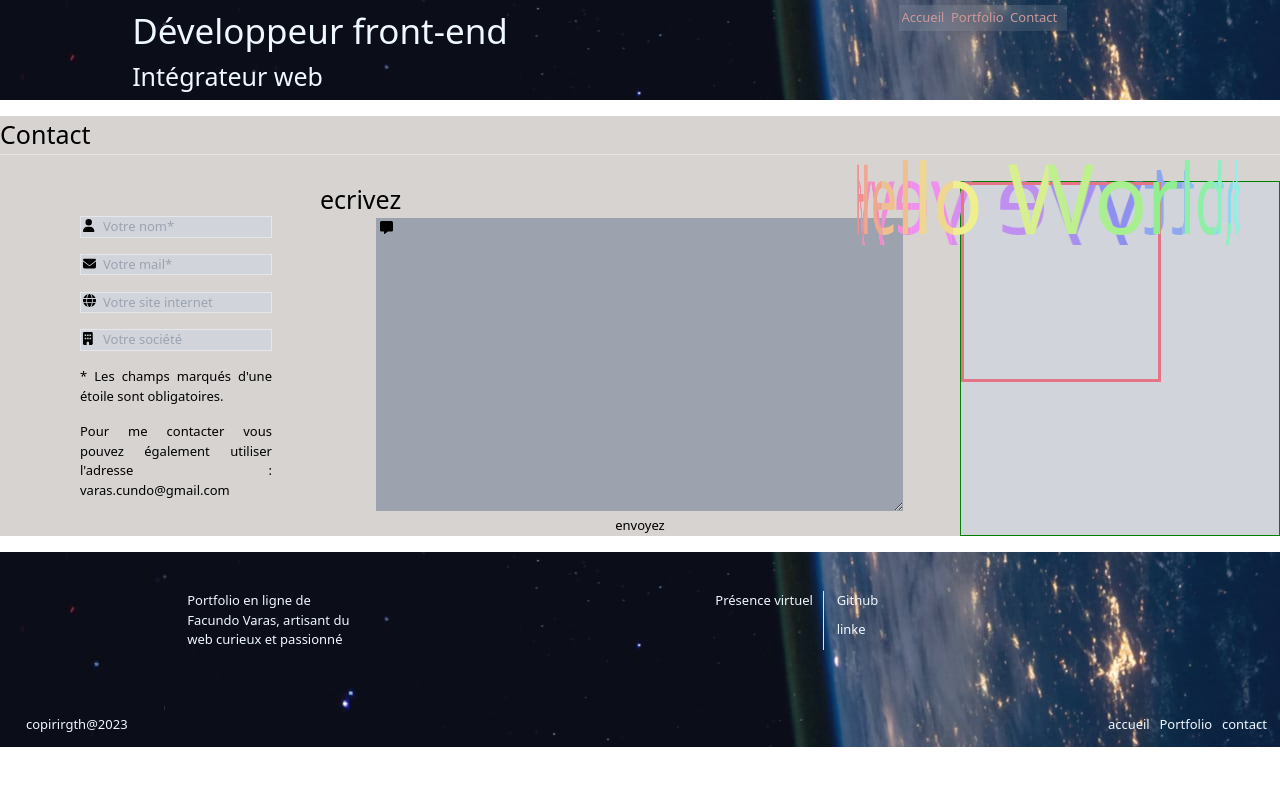
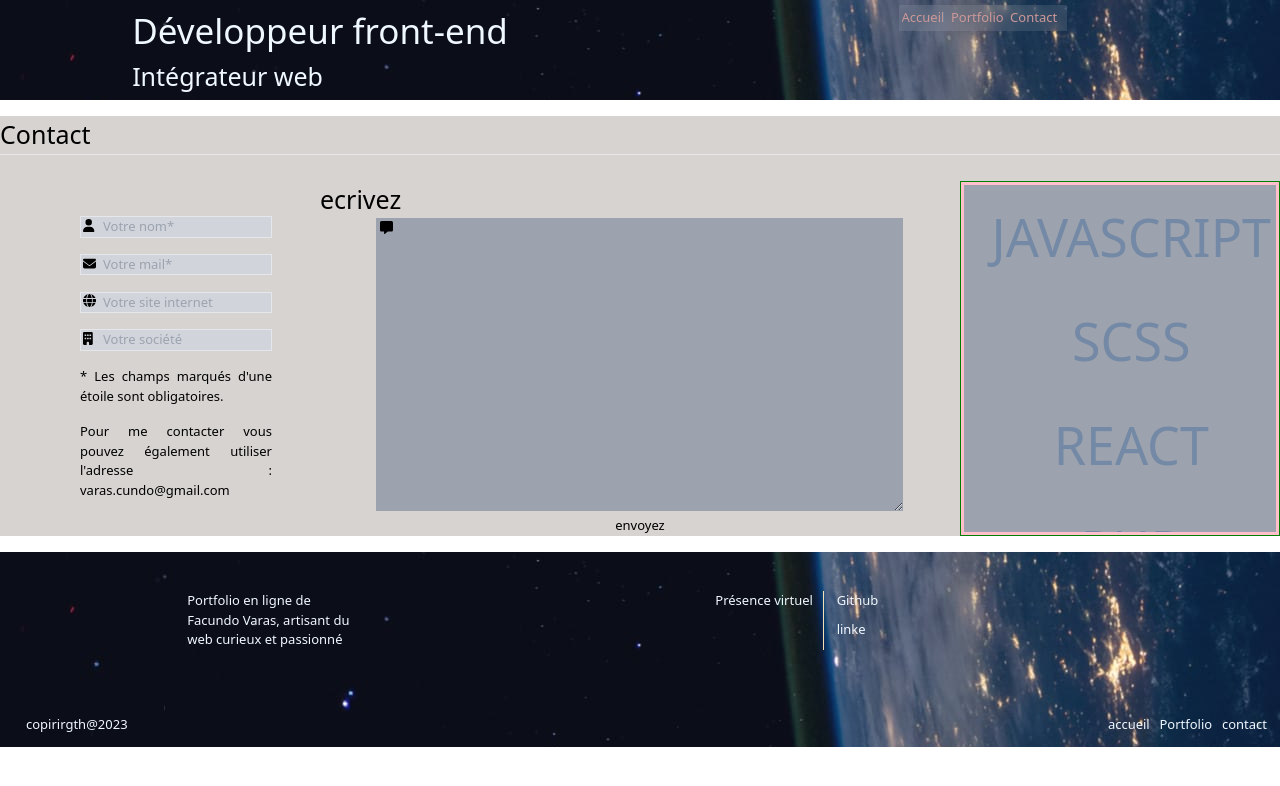
Before and after one commit to cundovar/portefolioReact, a React (Create React App) app: page /contact in a window 1280 px wide. Shown: the top 786 px of the page. Built offline with nearby package versions, Linux system fonts and the light colour scheme.

Commit message:
11 ajout animation2

```diff
--- a/src/components/pages/contact/animation/animation.js
+++ b/src/components/pages/contact/animation/animation.js
@@ -7,37 +7,22 @@ const Animation=()=>{
 
     return(
 
+        <div className="main">
+        <div className="roller">
+          <h1>
+            <span id="rolltext">
+              <h3>Javascript</h3>
+              <h3>SCSS</h3>
+              <h3>REACT</h3>
+              <h3>PHP</h3>
+              <h3>WORDPRESS</h3>
+            </span>
+          </h1>
+
+        </div>
+      </div>
 
 
-<div class="scene">
-  <div class="banner">
-   <div class="panel"></div>
-   <div class="panel"></div>
-   <div class="panel"></div>
-   <div class="panel"></div>
-   <div class="panel"></div>
-    <div class="panel"></div>
-    <div class="panel"></div>
-    <div class="panel"></div>
-    <div class="panel"></div>
-    <div class="panel"></div>
-    <div class="panel"></div>
-    <div class="panel"></div>
-    <div class="panel"></div>
-    <div class="panel"></div>
-    <div class="panel"></div>
-    <div class="panel"></div>
-    <div class="panel"></div>
-    <div class="panel"></div>
-    <div class="panel"></div>
-    <div class="panel"></div>
-    <div class="panel"></div>
-    <div class="panel"></div>
-    <div class="panel"></div>
-    <div class="panel"></div>
-  </div>
-  <div class="screen"></div>
-</div>
 
 
 
--- a/src/components/pages/contact/contact.js
+++ b/src/components/pages/contact/contact.js
@@ -111,8 +111,11 @@ const Contact = () => {
         </form>
       </div>
 
-      <div className="contact-animation w-1/4 bg-gray-300 relative">
+      <div className="contact-animation  w-1/4 bg-gray-300 ">
+
         <Animation/>
+
+
       </div>
     </div>
   </div>
--- a/src/index.css
+++ b/src/index.css
@@ -210,7 +210,7 @@ textarea {
 }
 
 .contact-animation {
-  border: 1px solid green;
+  background-color: rgb(156, 163, 175);
 }
 
 @media screen and (max-width: 800px) {
@@ -261,192 +261,105 @@ textarea {
   background-color: black;
 }
 
-.scene {
-  position: relative;
-  width: 200px;
-  height: 200px;
-  transform-style: preserve-3d;
-  border: 3px solid rgb(229, 116, 135);
+.main {
+  height: 100%;
+  width: 100%;
+  display: flex;
+  align-items: center;
+  justify-content: center;
+  text-align: center;
+  border: 1px solid green;
 }
 
-.banner {
-  display: flex;
-  transform-style: preserve-3d;
-  animation: rotate 24s infinite linear;
+.main h1 {
+  text-align: center;
+  text-transform: uppercase;
+  color: #F1FAEE;
+  font-size: 4rem;
 }
 
-@keyframes rotate {
-  to {
-    transform: rotateY(-360deg);
+.main h1 h3 {
+  font-size: 4rem;
+  text-align: center;
+  color: #7489a5;
+}
+
+.roller {
+  height: 100%;
+  border: 3px pink solid;
+  line-height: 8rem;
+  position: relative;
+  overflow: hidden;
+  width: 100%;
+  margin: auto;
+  display: flex;
+  justify-content: center;
+  align-items: center;
+  color: #1D3557;
+}
+
+#spare-time {
+  font-size: 5rem;
+  font-style: italic;
+  letter-spacing: 1rem;
+  margin-top: 0;
+  color: #A8DADC;
+}
+
+.roller #rolltext {
+  position: absolute;
+  top: 0;
+  animation: slide 7s infinite;
+  left: 1rem;
+}
+
+@keyframes slide {
+  0% {
+    top: 0;
+  }
+  25% {
+    top: -8rem;
+  }
+  50% {
+    top: -15rem;
+  }
+  72.5% {
+    top: -30rem;
   }
 }
-.panel {
-  position: absolute;
-  transform: translate(-50%, -50%) rotateY(var(--angle)) translateZ(190px);
-  width: 50px;
-  height: 120px;
-  overflow: hidden;
+@media screen and (max-width: 600px) {
+  h1 {
+    text-align: center;
+    text-transform: uppercase;
+    color: #F1FAEE;
+    font-size: 2.125rem;
   }
-
-.panel::before {
-  position: absolute;
-  left: var(--left);
-  content: "Hello World,ght ttyye yeyy yyyy y it's a nice day!";
-  font-size: 96px;
-  width: max-content;
-  color: hsl(var(--hue), 75%, 75%);
+  .roller {
+    height: 2.6rem;
+    line-height: 2.125rem;
   }
-
-.panel:nth-child(1) {
-  --left: 0px;
-  --hue: 0;
-  --angle: 0deg;
+  #spare-time {
+    font-size: 1rem;
+    letter-spacing: 0.1rem;
   }
-
-.panel:nth-child(2) {
-  --left: -50px;
-  --hue: 15;
-  --angle: 15deg;
+  .roller #rolltext {
+    animation: slide-mob 5s infinite;
   }
-
-.panel:nth-child(3) {
-  --left: -100px;
-  --hue: 30;
-  --angle: 30deg;
+  @keyframes slide-mob {
+    0% {
+      top: 0;
     }
-
-.panel:nth-child(4) {
-  --left: -150px;
-  --hue: 45;
-  --angle: 45deg;
+    25% {
+      top: -2.125rem;
     }
-
-.panel:nth-child(5) {
-  --left: -200px;
-  --hue: 60;
-  --angle: 60deg;
+    50% {
+      top: -4.25rem;
     }
-
-.panel:nth-child(6) {
-  --left: -250px;
-  --hue: 75;
-  --angle: 75deg;
+    72.5% {
+      top: -6.375rem;
     }
-
-.panel:nth-child(7) {
-  --left: -300px;
-  --hue: 90;
-  --angle: 90deg;
   }
-
-.panel:nth-child(8) {
-  --left: -350px;
-  --hue: 105;
-  --angle: 105deg;
 }
-
-.panel:nth-child(9) {
-  --left: -400px;
-  --hue: 120;
-  --angle: 120deg;
-}
-
-.panel:nth-child(10) {
-  --left: -450px;
-  --hue: 135;
-  --angle: 135deg;
-}
-
-.panel:nth-child(11) {
-  --left: -500px;
-  --hue: 150;
-  --angle: 150deg;
-}
-
-.panel:nth-child(12) {
-  --left: -550px;
-  --hue: 165;
-  --angle: 165deg;
-}
-
-.panel:nth-child(13) {
-  --left: -600px;
-  --hue: 180;
-  --angle: 180deg;
-}
-
-.panel:nth-child(14) {
-  --left: -650px;
-  --hue: 195;
-  --angle: 195deg;
-}
-
-.panel:nth-child(15) {
-  --left: -700px;
-  --hue: 210;
-  --angle: 210deg;
-}
-
-.panel:nth-child(16) {
-  --left: -750px;
-  --hue: 225;
-  --angle: 225deg;
-}
-
-.panel:nth-child(17) {
-  --left: -800px;
-  --hue: 240;
-  --angle: 240deg;
-}
-
-.panel:nth-child(18) {
-  --left: -850px;
-  --hue: 255;
-  --angle: 255deg;
-}
-
-.panel:nth-child(19) {
-  --left: -900px;
-  --hue: 270;
-  --angle: 270deg;
-}
-
-.panel:nth-child(20) {
-  --left: -950px;
-  --hue: 285;
-  --angle: 285deg;
-}
-
-.panel:nth-child(21) {
-  --left: -1000px;
-  --hue: 300;
-  --angle: 300deg;
-}
-
-.panel:nth-child(22) {
-  --left: -1050px;
-  --hue: 315;
-  --angle: 315deg;
-}
-
-.panel:nth-child(23) {
-  --left: -1100px;
-  --hue: 330;
-  --angle: 330deg;
-}
-
-.panel:nth-child(24) {
-  --left: -1150px;
-  --hue: 345;
-  --angle: 345deg;
-}
-
-.screen {
-  position: absolute;
-  background-image: linear-gradient(90deg, rgba(0, 0, 0, 0.6666666667), rgba(0, 0, 0, 0.2666666667), rgba(0, 0, 0, 0.6666666667));
-  transform: translate(-50%, -50%);
-}
-
 .home {
   padding: 1rem 2rem 0 2rem;
 }
--- a/src/sass/contact/animation.scss
+++ b/src/sass/contact/animation.scss
@@ -1,55 +1,104 @@
-.scene {
+.main{
+    height:100%;
+    width:100%;
+    display:flex;
+    align-items:center;
+    justify-content:center;
+    text-align:center;
+    border: 1px solid green;
+  }
+  .main h1{
+    text-align:center;
+    text-transform: uppercase;
+    color: #F1FAEE;
+    font-size: 4rem;
+  }
+.main h1 h3{
+    font-size: 4rem;
+    text-align: center;
+    color: #7489a5;
+  }
+  .roller{
+    height:100%;
+    border: 3px pink solid;
+    line-height: 8rem;
     position: relative;
-    width: 200px;
-    height: 200px;
-    transform-style: preserve-3d;
-    border: 3px solid rgb(229, 116, 135);
+    overflow: hidden;
+    width: 100%;
+    margin: auto;
+    display: flex;
+    justify-content: center;
+    align-items: center;
+
+    color: #1D3557;
   }
 
-  .banner {
-    display: flex;
-    transform-style: preserve-3d;
-    animation: rotate 24s infinite linear;
+
+  #spare-time{
+    font-size: 5rem;
+    font-style: italic;
+    letter-spacing: 1rem;
+    margin-top: 0;
+    color: #A8DADC;
 
   }
 
-  @keyframes rotate {
-    to { transform: rotateY(-360deg); }
+  .roller #rolltext {
+    position: absolute;
+    top: 0;
+    animation: slide 7s infinite;
+    left: 1rem;
   }
 
-  $width: 50px;
-  .panel {
-    position: absolute;
-    transform: translate(-50%, -50%) rotateY(var(--angle)) translateZ(190px);
-    width: $width;
-    height: 120px;
-    // border: 1px solid white;
-    // background-color: #fff4;
-    overflow: hidden;
-  }
-
-  .panel::before {
-    position: absolute;
-    left: var(--left);
-    content: "Hello World,ght ttyye yeyy yyyy y it's a nice day!";
-    font-size: 96px;
-    width: max-content;
-    color: hsl(var(--hue), 75%, 75%);
-  }
-
-
-  @for $i from 0 to 24 {
-    .panel:nth-child(#{$i + 1}) {
-      --left: #{$width * $i * -1};
-      --hue: #{360 / 24 * $i};
-      --angle: #{360deg / 24 * $i};
+  @keyframes slide {
+    0%{
+      top:0;
+    }
+    25%{
+      top: -8rem;
+    }
+    50%{
+      top: -15rem;
+    }
+    72.5%{
+      top: -30rem;
     }
   }
 
-  .screen {
-    position: absolute;
-    // width: 400px; height: 400px;
-    // background-color: #000a;
-    background-image: linear-gradient(90deg, #000a, #0004, #000a);
-    transform: translate(-50%, -50%);
+  @media screen and (max-width: 600px){
+    h1{
+    text-align:center;
+    text-transform: uppercase;
+    color: #F1FAEE;
+    font-size: 2.125rem;
   }
+
+    .roller{
+    height: 2.6rem;
+    line-height: 2.125rem;
+    }
+
+    #spare-time {
+      font-size: 1rem;
+      letter-spacing: 0.1rem;
+    }
+
+    .roller #rolltext {
+    animation: slide-mob 5s infinite;
+  }
+
+    @keyframes slide-mob {
+    0%{
+      top:0;
+    }
+    25%{
+      top: -2.125rem;
+    }
+    50%{
+      top: -4.25rem;
+    }
+    72.5%{
+      top: -6.375rem;
+    }
+  }
+  }
--- a/src/sass/contact/contact.scss
+++ b/src/sass/contact/contact.scss
@@ -18,7 +18,8 @@ textarea{
     width: 80%;
 }
 .contact-animation{
-    border: 1px solid green;
+
+    background-color: rgb(156, 163, 175);
 }
 
 @media  screen and (max-width:800px) {
```
Also changed, not shown: 1 other file (tests, documents, lock files or other folders). Lines whose indentation alone changed are shown as unchanged.
